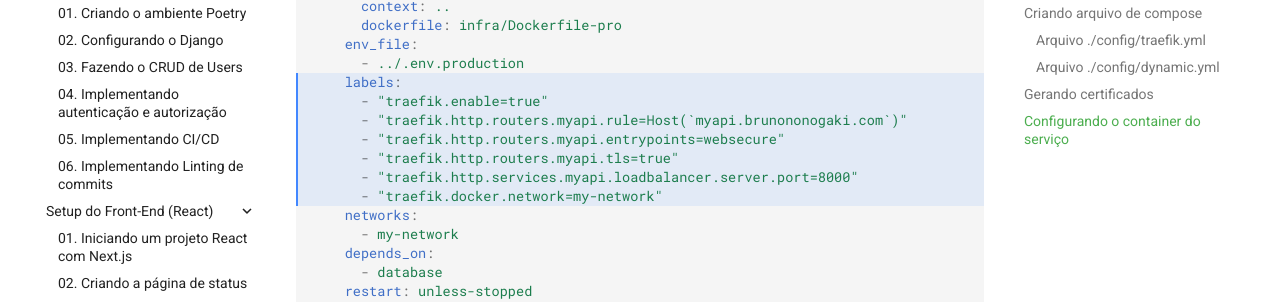
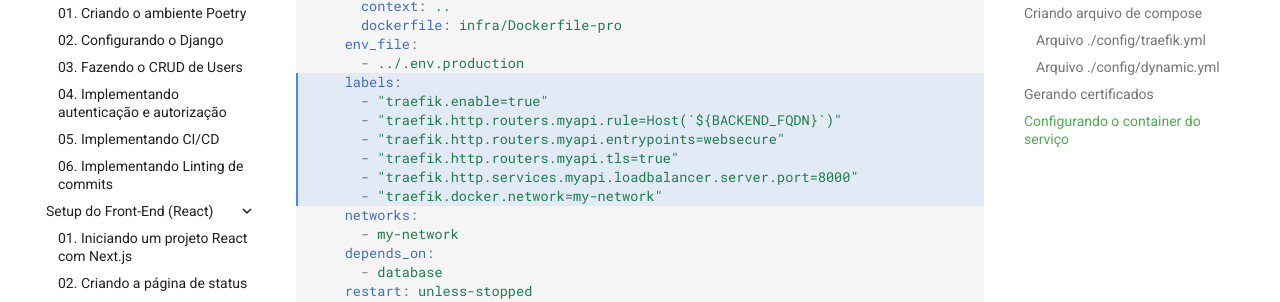
Before and after one commit to brunononogaki/django-ninja-boilerplate, an MkDocs documentation site: the page built from docs/docs/Appendix/01_Configurando_o_Traefik.md, in a window 1280 px wide and 900 px high, scrolled down 3231 px. Shown: the part 149-451 px from the top of the window. Built offline with MkDocs 1.6.1 and Material for MkDocs 9.7.7, drawn with Linux system fonts in a browser that asks for light colours; comment, search, counter and statistics services are not loaded.

Commit message:
docs: fix traefik urls in labels in the docs

```diff
--- a/docs/docs/Appendix/01_Configurando_o_Traefik.md
+++ b/docs/docs/Appendix/01_Configurando_o_Traefik.md
@@ -126,7 +126,7 @@ services:
       - ../.env.production
     labels:
       - "traefik.enable=true"
-      - "traefik.http.routers.myapi.rule=Host(`myapi.brunononogaki.com`)"
+      - "traefik.http.routers.myapi.rule=Host(`${BACKEND_FQDN}`)"
       - "traefik.http.routers.myapi.entrypoints=websecure"
       - "traefik.http.routers.myapi.tls=true"
       - "traefik.http.services.myapi.loadbalancer.server.port=8000"
```
Also changed, not shown: docs/docs/02_setup_front/01_Iniciando_React.md (+1 -1 lines).
